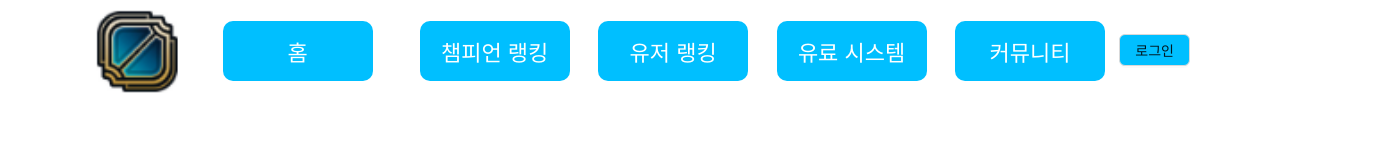
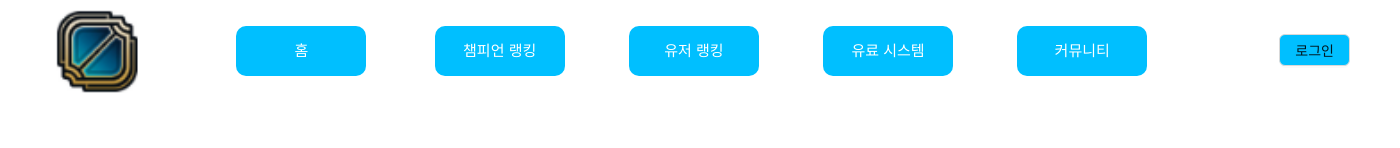
Before and after one commit to JangTaeil/mmr, a React (Create React App) app in the folder client/: page /champranking in a window 1280 px wide. Shown: the top 148 px of the page, 1400 px wide, since content can reach past the window. Built offline with nearby package versions, Linux system fonts and the light colour scheme.

Commit message:
랭킹페이지 수정

```diff
--- a/client/src/components/NavBar/NavBar.js
+++ b/client/src/components/NavBar/NavBar.js
@@ -4,16 +4,29 @@ import logo3 from '../../images/logo3.PNG'
 import { Link, useNavigate } from 'react-router-dom';
 
 const { Header } = Layout;
+// const buttonstyle = {
+//   backgroundColor: '#00bfff',
+//   borderRadius: '10px',
+//   color: '#fff',
+//   fontSize: '22px',
+//   display: 'inline-block',
+//   height: '60px',
+//   width: '150px',
+//   margin: '0 5px',
+//   textAlign: 'center',
+
+// }
 const buttonstyle = {
   backgroundColor: '#00bfff',
   borderRadius: '10px',
   color: '#fff',
-  fontSize: '22px',
+  fontSize: '15px',
   display: 'inline-block',
-  height: '60px',
-  width: '150px',
-  margin: '0 5px',
-  textAlign: 'center',
+  lineHeight: '50px',
+  width: '130px',
+  margin: '0 30px',
+  textAlign: 'center'
+
 
 }
 
@@ -21,7 +34,7 @@ const NavBar = () => {
   const navigate = useNavigate();
 
   return (
-    <Layout style={{ backgroundColor: '#fff', width:'1200px', margin: '0 auto' }}>
+    <Layout style={{ backgroundColor: '#fff', width:'1400px', margin: '0 auto' }}>
       <Header
         style={{
           display: 'flex',
@@ -38,7 +51,7 @@ const NavBar = () => {
             <img
               src={logo3}
               alt="map logo"
-              style={{ position: 'relative', top: '15px', width: '100px' }} />
+              style={{ position: 'relative', top: '15px', width: '100px', marginRight:'50px' }} />
           </Link>
         </div>
 
@@ -71,8 +84,8 @@ const NavBar = () => {
           </Menu.Item>
         </Menu>
 
-        <Button style={{ backgroundColor: '#00bfff' }}>로그인</Button>
 
+        <Button style={{ backgroundColor: '#00bfff', marginLeft:'100px' }}>로그인</Button>
       </Header>
     </Layout >
 
--- a/client/src/components/Ranking/Ranking.js
+++ b/client/src/components/Ranking/Ranking.js
@@ -19,7 +19,7 @@ const Ranking = () => {
       <div style={{ display: 'flex', alignItems: 'flex-start' }}>
         {/* 좌측 광고 이미지 */}
         <div style={{ marginRight: '20px' }}>
-          <img src={advertise2} alt="좌측 광고 이미지" style={{ width: '300px' }} />
+          <img src={advertise2} alt="좌측 광고 이미지" style={{ width: '300px', marginRight:'50px' }} />
         </div>
 
         <div style={{ width: 'calc(100% - 620px)', display: 'flex', flexWrap: 'wrap', justifyContent: 'flex-start' }}>
```
